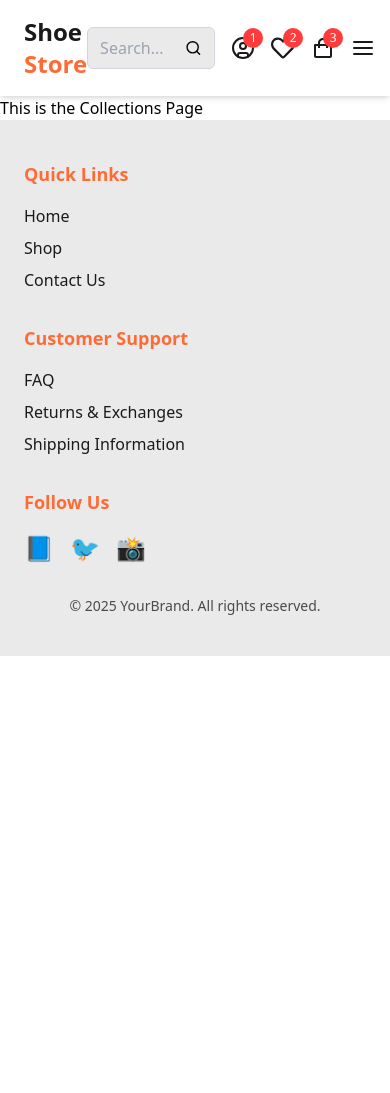
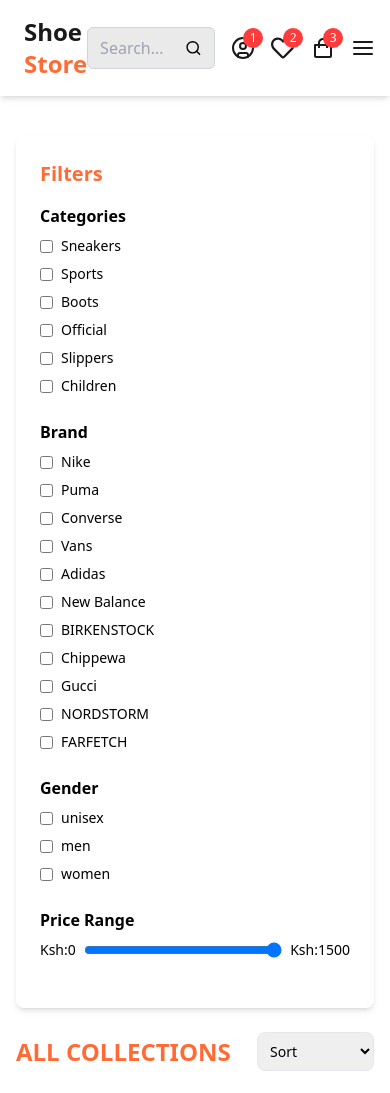
Before and after one commit to Arasirwa/ecommerce-ai-app, a React (Vite) app: page /collections in a window 390 px wide. Shown: the top 1093 px of the page. Before the commit the page ends 844 px from the top, so only its background shows below. Built offline with nearby package versions, Linux system fonts and the light colour scheme; data requests are answered from the project's data file; grey boxes are pictures that could not be loaded.

Commit message:
global-state-management_and_complete-collection-page

```diff
--- a/db.json
+++ b/db.json
@@ -7,10 +7,10 @@
       "isBestselling": true,
       "brand": "Nike",
       "category": "Sneakers",
-      "prevPrice": 130,
+      "prevPrice": 1000,
       "newPrice": 110,
       "sizes": [38, 39, 40, 41, 42, 43, 44],
-      "gender": "Unisex",
+      "gender": "unisex",
       "inStock": true,
       "images": [
         "https://static.nike.com/a/images/t_PDP_1728_v1/f_auto,q_auto:eco/b7d9211c-26e7-431a-ac24-b0540fb3c00f/AIR+FORCE+1+%2707.png",
@@ -43,10 +43,10 @@
       "isBestselling": true,
       "brand": "Converse",
       "category": "Sneakers",
-      "prevPrice": 65,
+      "prevPrice": 1165,
       "newPrice": 55,
       "sizes": [38, 39, 40, 41, 42, 43, 44],
-      "gender": "Unisex",
+      "gender": "unisex",
       "inStock": true,
       "images": [
         "https://www.converse.com/dw/image/v2/BCZC_PRD/on/demandware.static/-/Sites-cnv-master-catalog/default/dw313679bf/images/e_08/M7650_E_08X1.jpg?sw=406",
@@ -79,10 +79,10 @@
       "isBestselling": true,
       "brand": "Vans",
       "category": "Sneakers",
-      "prevPrice": 70,
+      "prevPrice": 850,
       "newPrice": 60,
       "sizes": [38, 39, 40, 41, 42, 43, 44],
-      "gender": "Unisex",
+      "gender": "unisex",
       "inStock": true,
       "images": [
         "https://images.vans.com/is/image/Vans/VN000D3H_Y28_ALT1?wid=1600&hei=1984&fmt=jpeg&qlt=90&resMode=sharp2&op_usm=0.9,1.7,8,0",
@@ -115,10 +115,10 @@
       "isBestselling": true,
       "brand": "Adidas",
       "category": "Sports",
-      "prevPrice": 200,
+      "prevPrice": 1200,
       "newPrice": 180,
       "sizes": [39, 40, 41, 42, 43, 44, 45],
-      "gender": "Men",
+      "gender": "men",
       "inStock": true,
       "images": [
         "https://assets.adidas.com/images/h_2000,f_auto,q_auto,fl_lossy,c_fill,g_auto/e455dff588be4164a40dad7900d3b244_9366/Ultraboost_22_Shoes_Grey_GX5460_01_standard.jpg",
@@ -151,7 +151,7 @@
       "isLatest": true,
       "brand": "Nike",
       "category": "Sports",
-      "prevPrice": 250,
+      "prevPrice": 1250,
       "newPrice": 180,
       "sizes": [39, 40, 41, 42, 43, 44, 45],
       "gender": "women",
@@ -187,10 +187,10 @@
       "isLatest": true,
       "brand": "New Balance",
       "category": "Sports",
-      "prevPrice": 250,
+      "prevPrice": 1250,
       "newPrice": 180,
       "sizes": [39, 40, 41, 42, 43, 44, 45],
-      "gender": "Unisex",
+      "gender": "unisex",
       "inStock": true,
       "images": [
         "https://nb.scene7.com/is/image/NB/mfcprcb5_nb_05_i?$dw_detail_main_lg$&bgc=f1f1f1&layer=1&bgcolor=f1f1f1&blendMode=mult&scale=10&wid=1600&hei=1600",
@@ -223,10 +223,10 @@
       "isLatest": true,
       "brand": "Chippewa",
       "category": "Boots",
-      "prevPrice": 180,
+      "prevPrice": 1180,
       "newPrice": 160,
       "sizes": [39, 40, 41, 42, 43, 44, 45],
-      "gender": "Men",
+      "gender": "men",
       "inStock": true,
       "images": [
         "https://bhsh.widen.net/content/ayij8yg7gx/jpeg/72125-002.jpg?w=700&h=700&quality=80&keep=s&crop=no",
@@ -259,10 +259,10 @@
       "isLatest": true,
       "brand": "Timberland",
       "category": "Boots",
-      "prevPrice": 180,
+      "prevPrice": 1180,
       "newPrice": 160,
       "sizes": [39, 40, 41, 42, 43, 44, 45],
-      "gender": "Unisex",
+      "gender": "unisex",
       "inStock": true,
       "images": [
         "https://assets.timberland.com/images/t_img/f_auto,h_650,w_650/e_sharpen:60/dpr_2.0/v1718945576/TB110061713-HERO/Mens-Timberland-Premium-6Inch-Waterproof-Boot.png",
@@ -294,7 +294,7 @@
       "name": "Cottonwood 15\" Women'S Snake ",
       "brand": "Chippewa",
       "category": "Boots",
-      "prevPrice": 180,
+      "prevPrice":1180,
       "newPrice": 160,
       "sizes": [39, 40, 41, 42, 43, 44, 45],
       "gender": "women",
@@ -332,7 +332,7 @@
       "prevPrice": 1100,
       "newPrice": 950,
       "sizes": [38, 39, 40, 41, 42, 43, 44],
-      "gender": "Unisex",
+      "gender": "unisex",
       "inStock": true,
       "images": [
         "https://media.gucci.com/style/DarkGray_Center_0_0_2400x2400/1702979103/307929_BLM00_1000_002_100_0000_Light-Mens-Horsebit-1953-loafer.jpg",
@@ -367,7 +367,7 @@
       "prevPrice": 1100,
       "newPrice": 950,
       "sizes": [38, 39, 40, 41, 42, 43, 44],
-      "gender": "Men",
+      "gender": "men",
       "inStock": true,
       "images": [
         "https://n.nordstrommedia.com/it/f1c570a8-a8e9-4fa1-9468-5208adba1ff8.jpeg?crop=pad&trim=color&w=1950&h=2990",
@@ -397,10 +397,10 @@
     {
       "id": 12,
       "description": "Lorem ipsum dolor sit amet consectetur adipisicing elit. Accusantium pariatur voluptates quasi aspernatur. Dolores commodi a ab odit recusandae earum magni temporibus. Similique voluptatum hic! Repudiandae nulla praesentium eius suscipit.",
-      "name": " Ferragamo",
+      "name": "Ferragamo",
       "brand": "FARFETCH",
       "category": "Official",
-      "prevPrice": 1100,
+      "prevPrice": 1300,
       "newPrice": 950,
       "sizes": [38, 39, 40, 41, 42, 43, 44],
       "gender": "women",
@@ -435,10 +435,10 @@
       "name": "Adidas Adilette Slides",
       "brand": "Adidas",
       "category": "Slippers",
-      "prevPrice": 50,
+      "prevPrice": 1150,
       "newPrice": 40,
       "sizes": [38, 39, 40, 41, 42, 43, 44],
-      "gender": "Men",
+      "gender": "men",
       "inStock": true,
       "images": [
         "https://assets.adidas.com/images/w_1880,f_auto,q_auto/6f15d53a308445798fc2a8080114a8fd_9366/BA7130_01_standard.jpg",
@@ -470,10 +470,10 @@
       "name": "Fresh Foam RCVRY Slide ",
       "brand": "New Balance",
       "category": "Slippers",
-      "prevPrice": 50,
+      "prevPrice": 1350,
       "newPrice": 40,
       "sizes": [38, 39, 40, 41, 42, 43, 44],
-      "gender": "Unisex",
+      "gender": "unisex",
       "inStock": true,
       "images": [
         "https://nb.scene7.com/is/image/NB/rcvrysk1_nb_05_i?$dw_detail_main_lg$&bgc=f1f1f1&layer=1&bgcolor=f1f1f1&blendMode=mult&scale=10&wid=1600&hei=1600",
@@ -505,10 +505,10 @@
       "name": "Barbados Essentials",
       "brand": "BIRKENSTOCK",
       "category": "Slippers",
-      "prevPrice": 50,
+      "prevPrice": 1450,
       "newPrice": 40,
       "sizes": [38, 39, 40, 41, 42, 43, 44],
-      "gender": "Female",
+      "gender": "women",
       "inStock": true,
       "images": [
         "https://www.birkenstock.com/dw/image/v2/BDXC_PRD/on/demandware.static/-/Sites-master-catalog/default/dw43e998a5/1015398/1015398.jpg?sw=848&sh=848&strip=false",
@@ -540,10 +540,10 @@
       "name": "Puma RS-X Bold JR",
       "brand": "Puma",
       "category": "children",
-      "prevPrice": 120,
+      "prevPrice": 1120,
       "newPrice": 100,
       "sizes": [38, 39, 40, 41, 42, 43, 44],
-      "gender": "Unisex",
+      "gender": "unisex",
       "inStock": true,
       "images": [
         "https://images.puma.com/image/upload/f_auto,q_auto,b_rgb:fafafa,w_750,h_750/global/372806/01/fnd/PNA/fmt/png/RS-X-Bold-Sneakers-JR",
--- a/package.json
+++ b/package.json
@@ -14,7 +14,9 @@
     "react-dom": "19.0.0",
     "react-icons": "^5.4.0",
     "react-router-dom": "^7.1.5",
-    "react-simple-typewriter": "^5.0.1"
+    "react-simple-typewriter": "^5.0.1",
+    "sweetalert2": "^11.16.0",
+    "zustand": "^5.0.3"
   },
   "devDependencies": {
     "@eslint/js": "^9.19.0",
--- a/src/components/Header.jsx
+++ b/src/components/Header.jsx
@@ -3,8 +3,10 @@ import { FiSearch, FiMenu } from "react-icons/fi";
 import { LuCircleUser } from "react-icons/lu";
 import { FaRegHeart } from "react-icons/fa";
 import { BiShoppingBag } from "react-icons/bi";
+import useProductStore from "../stores/useProductStore";
 
 const Header = (props) => {
+  const {setSearchQuery} = useProductStore()
   return (
     <header className="bg-white shadow-md">
       <nav className="container mx-auto flex items-center justify-between px-6 md:px-8 py-4">
@@ -34,6 +36,7 @@ const Header = (props) => {
               type="text"
               placeholder="Search..."
               className="bg-transparent outline-none text-text-900 w-full"
+              onChange={(e) => setSearchQuery(e.target.value)}
             />
             <FiSearch className="text-xl text-text-500" />
           </div>
--- a/src/pages/Collections.jsx
+++ b/src/pages/Collections.jsx
@@ -1,8 +1,140 @@
-export default function Collections () {
+import { useEffect } from "react";
+import useProductStore from "../stores/useProductStore";
+import ProductCard from "../components/ProductCard";
 
-    return (
-        <h1>This is the Collections Page</h1>
-    )
+export default function Collections() {
+  const {
+    filteredProducts,
+    fetchProducts,
+    setFilters,
+    setSortBy,
+    filters,
+  } = useProductStore();
 
+  useEffect(() => {
+    fetchProducts();
+  }, []);
 
+  // Handle checkbox change
+  const handleCheckboxChange = (filterType, value) => {
+    const updatedFilter = filters[filterType].includes(value)
+      ? filters[filterType].filter((item) => item !== value)
+      : [...filters[filterType], value];
+
+    setFilters({ [filterType]: updatedFilter });
+  };
+
+  // Handle price range change
+  const handlePriceChange = (e) => {
+    setFilters({ maxPrice: Number(e.target.value) });
+  };
+
+  return (
+    <main className="container mx-auto px-4 py-10">
+      <div className="grid grid-cols-1 md:grid-cols-4 gap-6">
+        {/* Sidebar - Filters */}
+        <aside className="md:col-span-1 bg-white p-6 shadow-md rounded-lg">
+          <h2 className="text-xl font-bold mb-4 text-primary-500">Filters</h2>
+
+          {/* Categories */}
+          <div className="mb-6">
+            <h3 className="font-semibold mb-2">Categories</h3>
+            <div className="flex flex-col gap-2">
+              {["Sneakers", "Sports", "Boots", "Official", "Slippers", "Children"].map(
+                (category) => (
+                  <label key={category} className="flex items-center gap-2 text-sm">
+                    <input
+                      type="checkbox"
+                      checked={filters.categories.includes(category)}
+                      onChange={() => handleCheckboxChange("categories", category)}
+                    />
+                    {category}
+                  </label>
+                )
+              )}
+            </div>
+          </div>
+
+          {/* Brands */}
+          <div className="mb-6">
+            <h3 className="font-semibold mb-2">Brand</h3>
+            <div className="flex flex-col gap-2">
+              {["Nike", "Puma", "Converse", "Vans", "Adidas", "New Balance", "BIRKENSTOCK", "Chippewa", "Gucci", "NORDSTORM", "FARFETCH"].map((brand) => (
+                <label key={brand} className="flex items-center gap-2 text-sm">
+                  <input
+                    type="checkbox"
+                    checked={filters.brands.includes(brand)}
+                    onChange={() => handleCheckboxChange("brands", brand)}
+                  />
+                  {brand}
+                </label>
+              ))}
+            </div>
+          </div>
+
+          {/* Gender */}
+          <div className="mb-6">
+            <h3 className="font-semibold mb-2">Gender</h3>
+            <div className="flex flex-col gap-2">
+              {["unisex", "men", "women"].map((gender) => (
+                <label key={gender} className="flex items-center gap-2 text-sm">
+                  <input
+                    type="checkbox"
+                    checked={filters.genders.includes(gender)}
+                    onChange={() => handleCheckboxChange("genders", gender)}
+                  />
+                  {gender}
+                </label>
+              ))}
+            </div>
+          </div>
+
+          {/* Price Range */}
+          <div className="mb-6">
+            <h3 className="font-semibold mb-2">Price Range</h3>
+            <label className="flex items-center justify-between text-sm">
+              <span>Ksh:{filters.minPrice}</span>
+              <input
+                type="range"
+                min="0"
+                max="1500"
+                value={filters.maxPrice}
+                onChange={handlePriceChange}
+                className="w-full mx-2"
+              />
+              <span>Ksh:{filters.maxPrice}</span>
+            </label>
+          </div>
+        </aside>
+
+        {/* Product Section */}
+        <section className="md:col-span-3">
+          {/* Sorting */}
+          <div className="flex justify-between items-center mb-6">
+            <h2 className="text-2xl font-bold text-primary-500">ALL COLLECTIONS</h2>
+            <select
+              name="sort"
+              className="border rounded-lg p-2 text-sm"
+              onChange={(e) => setSortBy(e.target.value)}
+            >
+              <option defaultValue>Sort</option>
+              <option value="highestPrice">High to Low</option>
+              <option value="lowestPrice">Low to High</option>
+            </select>
+          </div>
+
+          {/* Products Grid */}
+          <div className="grid grid-cols-2 sm:grid-cols-2 md:grid-cols-3 lg:grid-cols-4 gap-4 md:gap-6">
+            {filteredProducts.length > 0 ? (
+              filteredProducts.map((product) => (
+                <ProductCard key={product.id} product={product} />
+              ))
+            ) : (
+              <p className="text-center col-span-full">No products found.</p>
+            )}
+          </div>
+        </section>
+      </div>
+    </main>
+  );
 }
--- a/src/pages/Home.jsx
+++ b/src/pages/Home.jsx
@@ -1,31 +1,21 @@
-import { useEffect, useState } from "react";
+import { useEffect } from "react";
 import Banner from "../components/Banner";
 import PoliciesAndSubscriptions from "../components/PoliciesAndSubscriptions";
 import ProductCard from "../components/ProductCard"; // Import the ProductCard component
+import useProductStore from "../stores/useProductStore";
 
 export default function Home() {
-  const [latestProducts, setIsLatestProducts] = useState([]);
-  const [bestSellingProducts, setBestSellingProducts] = useState([]);
-  const [products, setProducts] = useState([]);
+  const { products, fetchProducts } = useProductStore();
+
 
   useEffect(() => {
-    fetch("http://localhost:8000/products")
-      .then((response) => response.json())
-      .then((data) => {
-        setProducts(data);
-        const latestProducts = data.filter(
-          (latestProduct) => latestProduct.isLatest === true
-        );
-        setIsLatestProducts(latestProducts);
-        const bestSellers = data.filter(
-          (bestSeller) => bestSeller.isBestselling === true
-        );
-        setBestSellingProducts(bestSellers);
-      })
-      .catch((error) => {
-        console.log("Error fetching the products", error);
-      });
+    fetchProducts();
   }, []);
+
+  const bestSellingProducts = products.filter(
+    (product) => product.isBestselling
+  );
+  const latestProducts = products.filter((product) => product.isLatest);
 
   return (
     <>
--- /dev/null
+++ b/src/stores/useProductStore.js
@@ -0,0 +1,104 @@
+import { create } from "zustand";
+import Swal from "sweetalert2";
+
+const useProductStore = create((set, get) => ({
+  products: [],
+  filteredProducts: [],
+  searchQuery: "",
+  filters: {
+    categories: [],
+    brands: [],
+    genders: [],
+    minPrice: 0,
+    maxPrice: 1500,
+  },
+  sortBy: "",
+
+  // Fetch products from API
+  fetchProducts: async () => {
+    try {
+      const response = await fetch("http://localhost:8000/products");
+      const data = await response.json();
+      set({ products: data, filteredProducts: data });
+    } catch (error) {
+      Swal.fire({
+        icon: "error",
+        title: "Oops...",
+        text: "Something went wrong!",
+      });
+      console.error("Error fetching products:", error);
+    }
+  },
+
+  // Set search query
+  setSearchQuery: (query) => {
+    set({ searchQuery: query });
+    get().applyFilters();
+  },
+
+  // Update filters
+  setFilters: (newFilters) => {
+    set((state) => ({
+      filters: { ...state.filters, ...newFilters },
+    }));
+    get().applyFilters();
+  },
+
+  // Set sorting order
+  setSortBy: (sortType) => {
+    set({ sortBy: sortType });
+    get().applyFilters();
+  },
+
+  // Apply filters & sorting
+  applyFilters: () => {
+    let { products, filters, searchQuery, sortBy } = get();
+    let filtered = products;
+
+    // Filter by search query
+    if (searchQuery) {
+      filtered = filtered.filter((product) =>
+        product.name.toLowerCase().includes(searchQuery.toLowerCase())
+      );
+    }
+
+    // Filter by categories
+    if (filters.categories.length > 0) {
+      filtered = filtered.filter((product) =>
+        filters.categories.includes(product.category)
+      );
+    }
+
+    // Filter by brands
+    if (filters.brands.length > 0) {
+      filtered = filtered.filter((product) =>
+        filters.brands.includes(product.brand)
+      );
+    }
+
+    // Filter by genders
+    if (filters.genders.length > 0) {
+      filtered = filtered.filter((product) =>
+        filters.genders.includes(product.gender)
+      );
+    }
+
+    // Filter by price range
+    filtered = filtered.filter(
+      (product) =>
+        product.prevPrice >= filters.minPrice &&
+        product.prevPrice <= filters.maxPrice
+    );
+
+    // Sort by price
+    if (sortBy === "highestPrice") {
+      filtered.sort((a, b) => b.prevPrice - a.prevPrice);
+    } else if (sortBy === "lowestPrice") {
+      filtered.sort((a, b) => a.prevPrice - b.prevPrice);
+    }
+
+    set({ filteredProducts: filtered });
+  },
+}));
+
+export default useProductStore;
```
Also changed, not shown: 1 other file (tests, documents, lock files or other folders).
